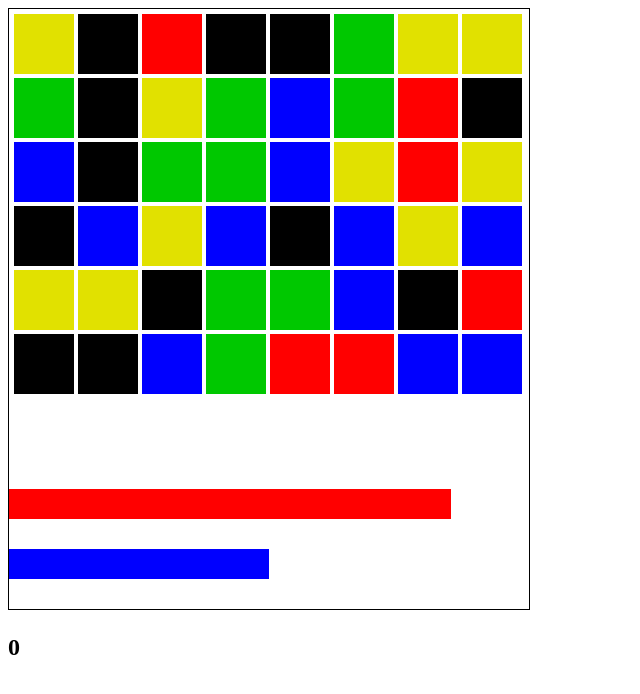
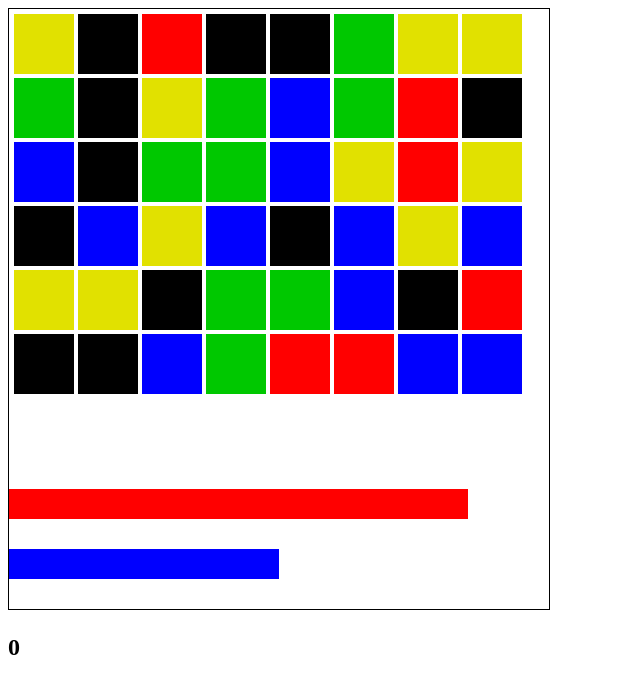
Before and after one commit to catinclay/buucleaner, a plain HTML site: page index.html in a window 1280 px wide. Shown: the whole page, without its empty margins (0-640 px from the left). Drawn offline with Linux system fonts and the light colour scheme.

Commit message:
Added files via upload

```diff
--- a/index.html
+++ b/index.html
@@ -7,7 +7,7 @@
 
 <body>
 	<h1 id="gameOverLabel" style="display:none; color:red;">Game Over</h1>
-  <canvas id ="mainCanvas" width="520" height="600" style="border:1px solid #000000;">
+  <canvas id ="mainCanvas" width="540" height="600" style="border:1px solid #000000;">
   </canvas><br>
   <h2 id="scoreLabel">0</h2>
   <footer class="footer">
```
